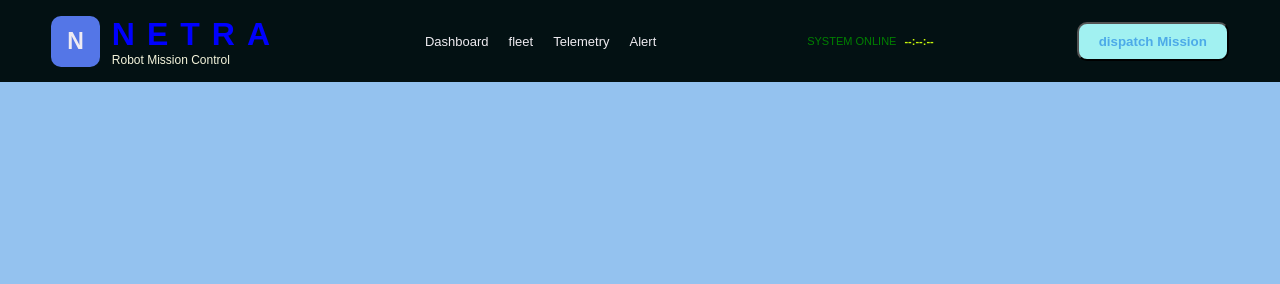
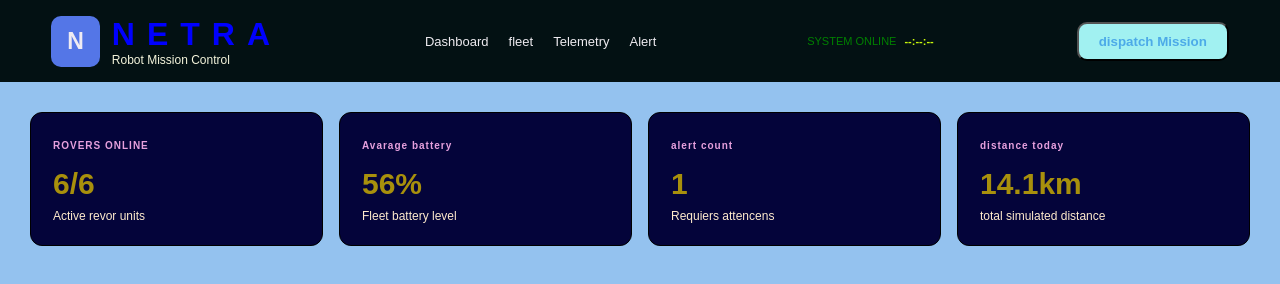
Before and after one commit to KL2600031950/NETRA1, a plain HTML site: page index.html in a window 1280 px wide. Drawn offline with Linux system fonts and the light colour scheme.

Commit message:
version 28.11.2026

```diff
--- a/index.html
+++ b/index.html
@@ -39,5 +39,36 @@
      <!-- this is for dispatch Mission button -->
     <button id="dispatch-pen" type="button">dispatch Mission</button>
     </header>
+       <main class = "page">
+        <section class="kpi-grid">
+            <article class="kpi-card">
+                <span>ROVERS ONLINE</span>
+                <h1 id="online-count">6/6</h1>
+                <p>Active revor units</p>
+            </article>
+
+            <article class="kpi-card">
+                <span>Avarage battery</span>
+                <h1 id="avarage-battery">56%</h1>
+                <p>Fleet battery level</p>
+            </article>
+
+            <article class="kpi-card">
+                <span>alert count</span>
+                <h1 id ="alert-count">1</h1>
+                <p>Requiers attencens</p>
+            </article>
+
+            <article class="kpi-card">
+                <span>distance today</span>
+                <h1 id = "distance today">14.1km</h1>
+                <p>total simulated distance</p>
+
+            </article>
+        </section>
+       </main>
+
+
+
 </body>
 </html>
--- a/style.css
+++ b/style.css
@@ -79,6 +79,7 @@ button{
  }
  nav a:hover{
     color: blue;
+
  }
 
  .header-right {
@@ -95,3 +96,43 @@ button{
     marign-left: 10px;
     /* marign-left gives some space in left */
  }
+
+ .page p{
+   color: palegreen;
+ }
+ .kpi-grid{
+    display: grid;
+    grid-template-columns: repeat(4, 1fr);
+    gap: 16px;
+    margin: 30px;
+ }
+ .kpi-card{
+   background-color: rgb(4, 4, 58);
+   border: 1px solid black;
+   border-radius: 12px;
+   padding: 22px;
+   transition: 0.2s;
+ }
+
+ .kpi-card:hover{
+   border-color: white;
+   transform: translateY(-3px);
+ }
+
+ .kpi-card span{
+   color: rgb(230, 160, 221);
+   font-size: 10px;
+   font-weight: bold;
+   letter-spacing: 1px;
+
+ }
+ .kpi-card h1{
+   color: rgb(168, 144, 12);
+   font-size: 30px;
+   margin: 14px 0 8px;
+ }
+
+ .kpi-card p{
+   color: blanchedalmond;
+   font-size: 12px;
+ }
```
Also changed, not shown: script.js (+18 -0 lines).
